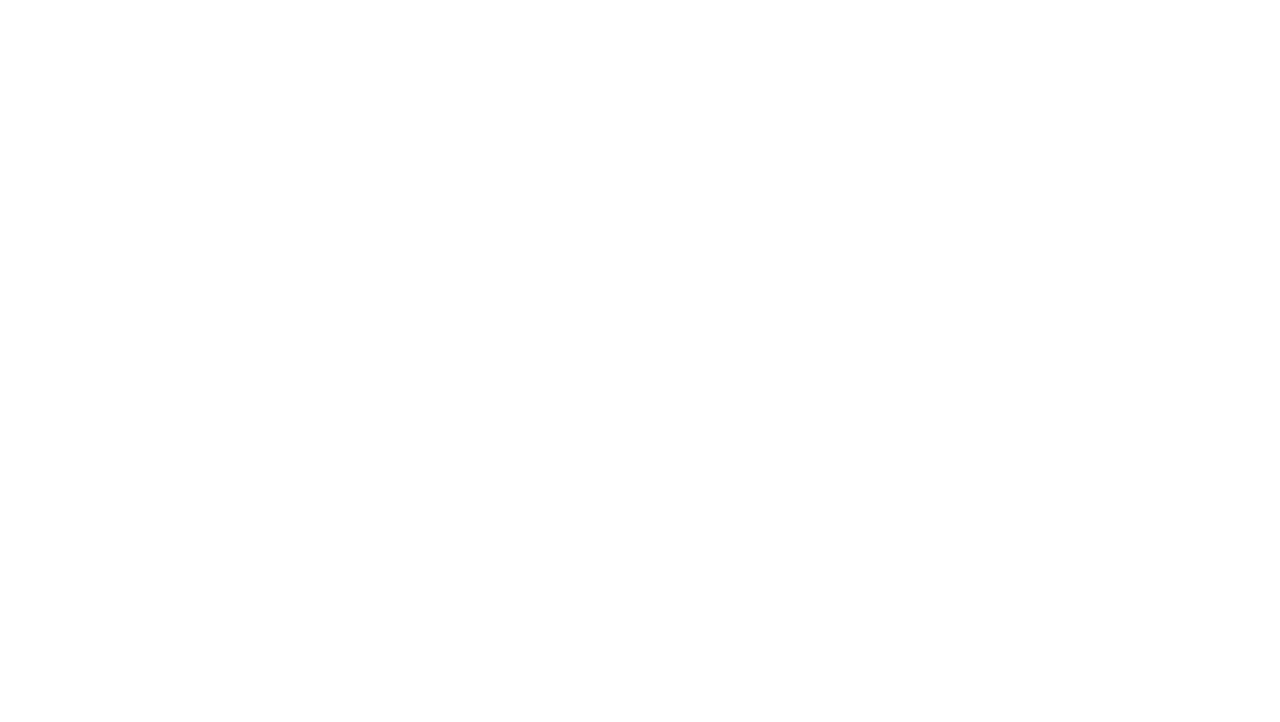
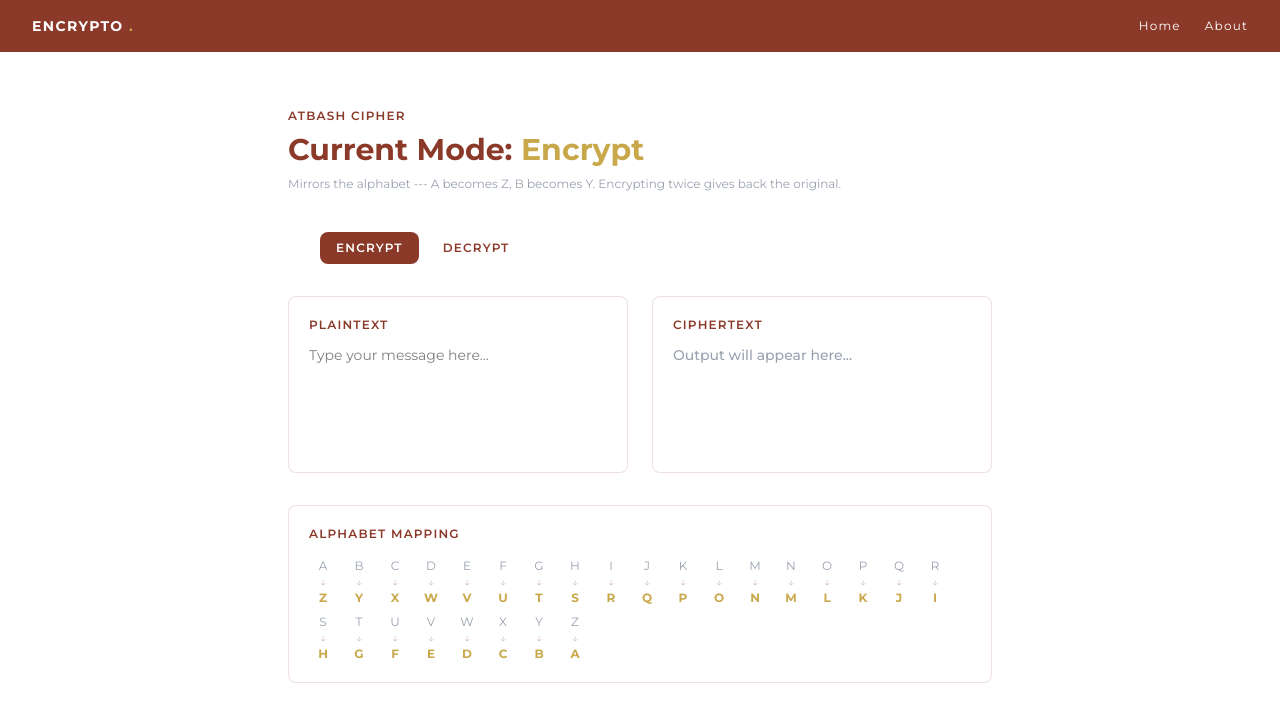
Before and after one commit to Krimzonn/encrypto, a React (Vite) app: page /cipher/atbash in a window 1280 px wide. Before the commit this address had no page. Shown: the top 722 px of the page. Built offline with nearby package versions, Linux system fonts and the light colour scheme.

Commit message:
Built the Atbash cipher

```diff
--- a/src/App.jsx
+++ b/src/App.jsx
@@ -3,6 +3,7 @@ import Home from "./pages/Home";
 import CipherSelect from "./pages/CipherSelect";
 import Caesar from "./pages/Caesar";
 import { AnimatePresence } from "framer-motion";
+import AtBash from "./pages/AtBash";
 
 function App() {
   return (
@@ -12,6 +13,7 @@ function App() {
           <Route path="/" element={<Home />} />
           <Route path="/ciphers" element={<CipherSelect />} />
           <Route path="/cipher/caesar" element={<Caesar />} />
+          <Route path="/cipher/atbash" element={<AtBash />} />
         </Routes>
       </AnimatePresence>
     </BrowserRouter>
--- /dev/null
+++ b/src/ciphers/atbashCipher.js
@@ -0,0 +1,30 @@
+function atbashEncrypt(text) {
+  let result = "";
+
+  for (let i = 0; i < text.length; i++) {
+    const code = text.charCodeAt(i);
+
+    if (code >= 65 && code <= 90) {
+      result += String.fromCharCode(155 - code);
+    } else if (code >= 97 && code <= 122) {
+      result += String.fromCharCode(219 - code);
+    } else {
+      result += text[i];
+    }
+  }
+
+  return result;
+}
+
+export function atbashDecrypt(text) {
+  return atbashEncrypt(text);
+}
+
+export function buildAtbashMap() {
+  return Array.from({ length: 26 }, (_, i) => ({
+    original: String.fromCharCode(65 + i),
+    shifted: String.fromCharCode(90 - i),
+  }));
+}
+
+export default atbashEncrypt;
--- a/src/components/ModesTab.jsx
+++ b/src/components/ModesTab.jsx
@@ -1,6 +1,6 @@
 const modes = ["Encrypt", "Decrypt", "Brute Force"];
 
-function ModesTab({ mode, setMode }) {
+function ModesTab({ mode, setMode, modes }) {
   return (
     <div className="flex gap-2 m-8">
       {modes.map((m) => (
--- /dev/null
+++ b/src/pages/AtBash.jsx
@@ -0,0 +1,79 @@
+import { useState } from "react";
+import Navbar from "../components/Navbar";
+import PageWrapper from "../components/PageWrapper";
+import FadeIn from "../components/FadeIn";
+import atbashEncrypt, {
+  atbashDecrypt,
+  buildAtbashMap,
+} from "../ciphers/atbashCipher";
+import ModesTab from "../components/ModesTab";
+import CipherIO from "../components/CipherIO";
+import { motion, AnimatePresence } from "framer-motion";
+
+const modes = ["Encrypt", "Decrypt"];
+
+const buildMap = buildAtbashMap();
+
+function AtBash() {
+  const [mode, setMode] = useState("Encrypt");
+  const [input, setInput] = useState("");
+
+  const output = input
+    ? mode === "Encrypt"
+      ? atbashEncrypt(input)
+      : atbashDecrypt(input)
+    : "";
+
+  return (
+    <PageWrapper>
+      <Navbar />
+      <div className="max-w-3xl mx-auto px-8 py-14">
+        <FadeIn delay={0.1}>
+          <p className="text-xs text-rw font-semibold tracking-widest uppercase mb-2">
+            Atbash Cipher
+          </p>
+          <h1 className="text-3xl font-bold text-rw mb-2">
+            Current Mode: <span className="text-gold">{mode}</span>
+          </h1>
+          <p className="text-xs text-gray-400 mb-10">
+            Mirrors the alphabet --- A becomes Z, B becomes Y. Encrypting twice
+            gives back the original.
+          </p>
+        </FadeIn>
+
+        <FadeIn delay={0.2}>
+          <ModesTab mode={mode} setMode={setMode} modes={modes} />
+        </FadeIn>
+
+        <FadeIn delay={0.3}>
+          <CipherIO
+            mode={mode}
+            input={input}
+            setInput={setInput}
+            output={output}
+          />
+        </FadeIn>
+
+        <FadeIn delay={0.4}>
+          <div className="bg-surface border border-rw/15 rounded-lg p-5 mt-6">
+            <p className="text-xs font-semibold text-rw tracking-widest uppercase mb-4">
+              Alphabet Mapping
+            </p>
+
+            <div className="flex flex-wrap gap-2">
+              {buildMap.map(({ original, shifted }) => (
+                <div key={original} className="flex flex-col items-center w-7">
+                  <span className="text-xs text-gray-400">{original}</span>
+                  <span className="text-xs text-rw/30">↓</span>
+                  <span className="text-xs text-gold font-bold">{shifted}</span>
+                </div>
+              ))}
+            </div>
+          </div>
+        </FadeIn>
+      </div>
+    </PageWrapper>
+  );
+}
+
+export default AtBash;
--- a/src/pages/Caesar.jsx
+++ b/src/pages/Caesar.jsx
@@ -46,7 +46,11 @@ function Caesar() {
           </FadeIn>
 
           <FadeIn delay={0.2}>
-            <ModesTab mode={mode} setMode={setMode} />
+            <ModesTab
+              mode={mode}
+              setMode={setMode}
+              modes={["Encrypt", "Decrypt", "Brute Force"]}
+            />
           </FadeIn>
 
           <FadeIn delay={0.3}>
```
